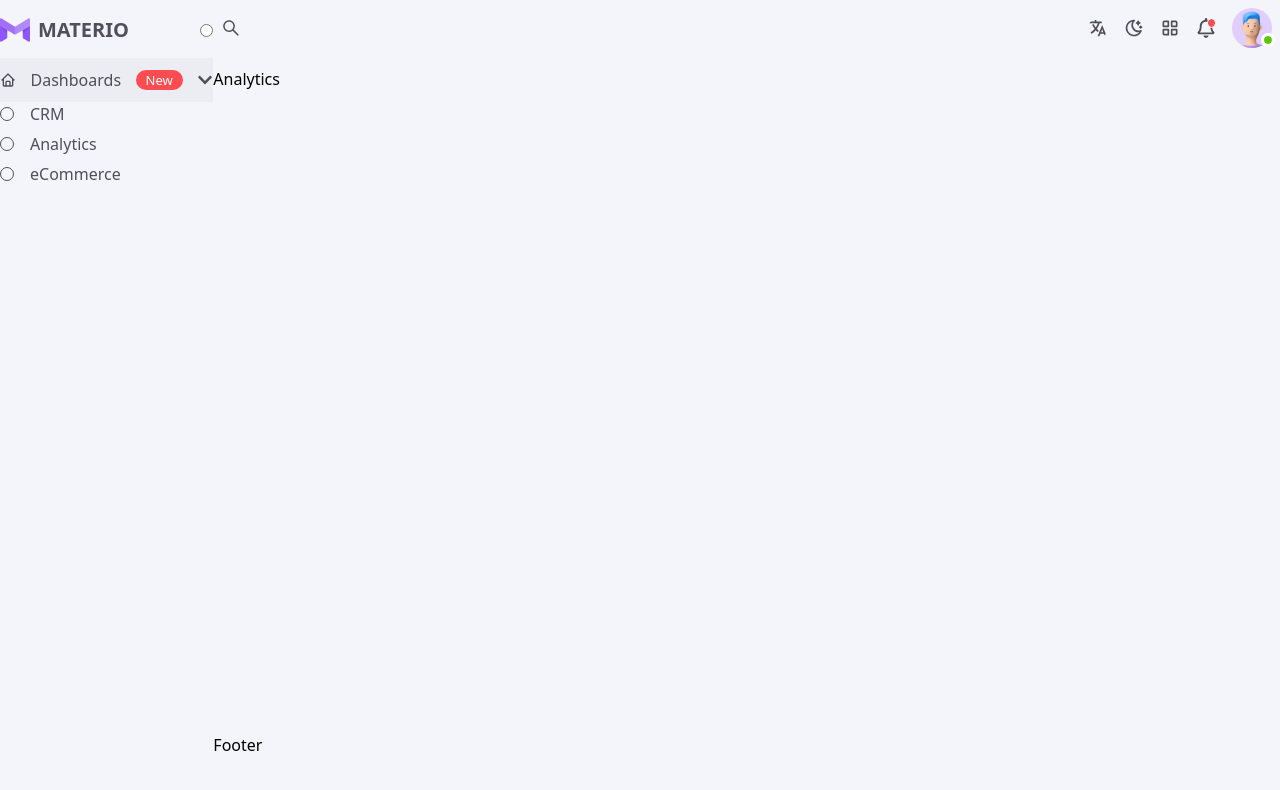
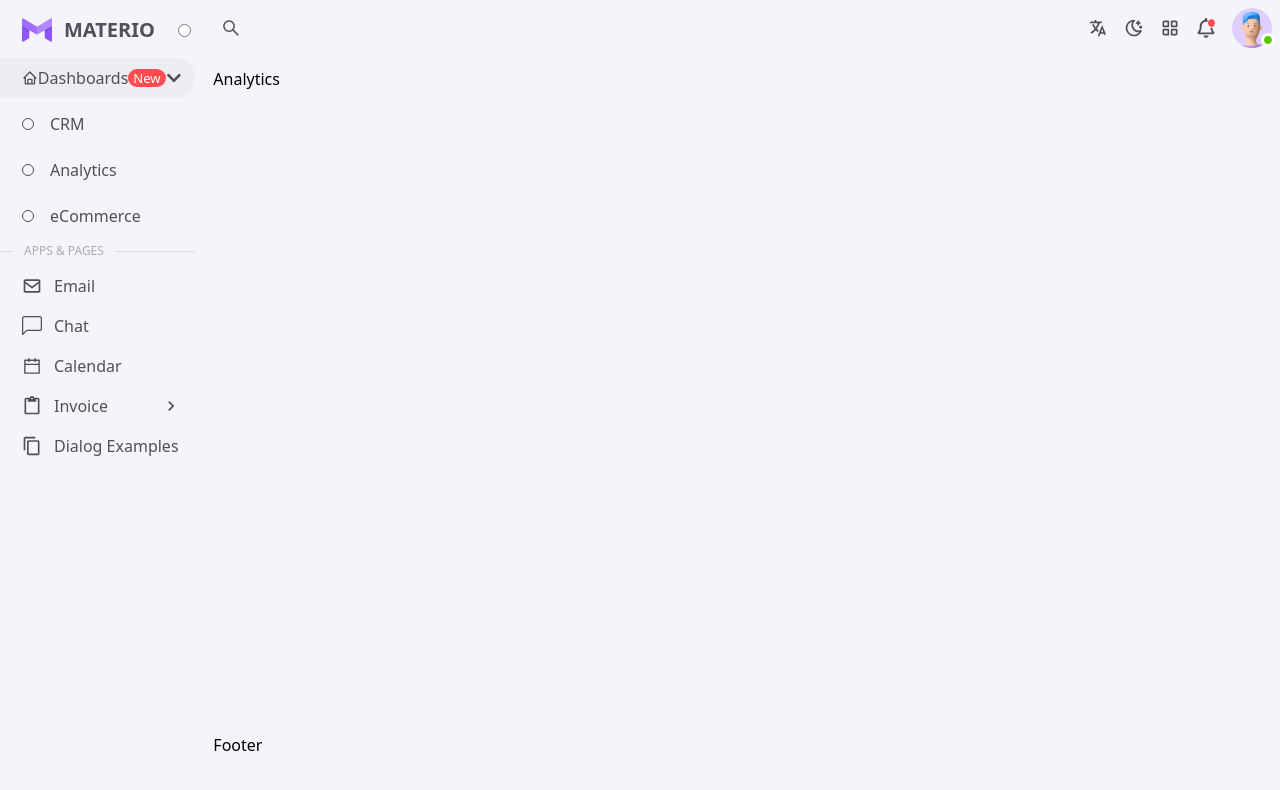
Before and after one commit to Ali503-7/Admin-Dashboard, a React (Vite) app: page / in a window 1280 px wide. Shown: the top 790 px of the page. Built offline with nearby package versions, Linux system fonts and the light colour scheme.

Commit message:
finech the apps and pages aside part

```diff
--- a/src/Layout/Dashbordlayout.jsx
+++ b/src/Layout/Dashbordlayout.jsx
@@ -2,7 +2,7 @@ import { Outlet } from "react-router-dom";
 import { useContext } from "react";
 import { ThemeContext } from "../App";
 import Nav from "../components/Nav/Nav";
-import Aside from '../components/Aside'
+import Aside from '../components/Aside/Aside'
 import Footer from "../components/Footer";
 
 const Dashbordlayout = () => {
--- a/src/components/Aside.jsx
+++ /dev/null
@@ -1,52 +0,0 @@
-import { useState } from "react";
-import { BiHome } from "react-icons/bi";
-import { FaChevronDown } from "react-icons/fa";
-import { Link } from "react-router-dom";
-import logo from "../assets/Imgs/Logo/Logo.png";
-
-const Aside = () => {
-  const [Dash, seDash] = useState(false);
-
-  return (
-    <div className="py-2 flex flex-col gap-[6px]">
-      <div className="flex flex-row justify-between items-center py-2">
-        <div className="flex flex-row gap-2 items-center">
-          <img src={logo} alt="Materio" />
-          <p className="text-Light-Text-Primary dark:text-Dark-Text-Primary font-semibold text-xl">
-            MATERIO
-          </p>
-        </div>
-        <input type="radio" name="" id="" />
-      </div>
-      <div className="Body1 text-Light-Text-Primary dark:text-Dark-Text-Primary">
-        <div
-          className="flex flex-row items-center justify-between cursor-pointer bg-Light-Action-Hover dark:bg-Dark-Action-Hover h-11"
-          onClick={() => seDash((prev) => !prev)}
-        >
-          <BiHome />
-          Dashboards{" "}
-          <span className="Chip text-Light-Contrast px-[10px] py-px rounded-2xl bg-Light-Main-Error dark:bg-Dark-Main-Error">
-            New
-          </span>
-          <FaChevronDown />
-        </div>
-        <ul className={`flex flex-col gap-[6px] ${Dash ? "" : ""}`}>
-          <Link className="flex flex-row items-center gap-4">
-            <div className="!w-[14px] !h-[14px] border border-Light-Text-Primary dark:border-Dark-Text-Primary rounded-full"></div>
-            CRM
-          </Link>
-          <Link className="flex flex-row items-center gap-4">
-            <div className="!w-[14px] !h-[14px] border border-Light-Text-Primary dark:border-Dark-Text-Primary rounded-full"></div>
-            Analytics
-          </Link>
-          <Link className="flex flex-row items-center gap-4">
-            <div className="!w-[14px] !h-[14px] border border-Light-Text-Primary dark:border-Dark-Text-Primary rounded-full"></div>
-            eCommerce
-          </Link>
-        </ul>
-      </div>
-    </div>
-  );
-};
-
-export default Aside;
--- /dev/null
+++ b/src/components/Aside/AppsLinst/Apps.jsx
@@ -0,0 +1,35 @@
+import { NavLink } from "react-router-dom";
+import { BiEnvelope } from "react-icons/bi";
+import { BsChatLeft } from "react-icons/bs";
+import { AiOutlineCalendar } from "react-icons/ai";
+import { MdContentCopy } from "react-icons/md"
+import Invoice from "./Invoice/Invoice";
+
+const Apps = () => {
+
+  return (
+    <div className="flex flex-col Body1 text-Light-Text-Primary dark:text-Dark-Text-Primary py-2">
+      <NavLink to="" className="NavLink !gap-3">
+        <BiEnvelope />
+        Email
+      </NavLink>
+      <NavLink to="" className="NavLink !gap-3">
+        <BsChatLeft />
+        Chat
+      </NavLink>
+      <NavLink to="" className="NavLink !gap-3">
+        <AiOutlineCalendar />
+        Calendar
+      </NavLink>
+      {/*  */}
+      <Invoice />
+      {/*  */}
+      <NavLink to="" className="NavLink !gap-3">
+        <MdContentCopy />
+        <p className="truncate">Dialog Examples</p>
+      </NavLink>
+    </div>
+  );
+};
+
+export default Apps;
--- /dev/null
+++ b/src/components/Aside/AppsLinst/Invoice/Invoice.jsx
@@ -0,0 +1,49 @@
+import { MdContentPaste, MdOutlineKeyboardArrowRight } from "react-icons/md";
+import { NavLink } from "react-router-dom";
+import { useState } from "react";
+
+const Invoice = () => {
+  const [invoice, setInvoice] = useState(false);
+
+  return (
+    <div className="cursor-pointer">
+      <div onClick={() => setInvoice(prev => !prev)} className="NavLink !gap-3 flex flex-row justify-between">
+        <div className="flex flex-row items-center gap-3">
+          <MdContentPaste />
+          Invoice
+        </div>
+        <MdOutlineKeyboardArrowRight className={
+            invoice
+              ? "rotate-90 transition-transform"
+              : "rotate-0 transition-transform"
+          } />
+      </div>
+      <ul className={`overflow-hidden transition-height ${invoice ? "h-[160px]" : "h-[0px]"}`}>
+        <li>
+          <NavLink className="NavLink">
+            <div className="circle"></div>
+            List
+          </NavLink>
+        </li>
+        <li>
+          <NavLink className="NavLink">
+            <div className="circle"></div>
+            Preview
+          </NavLink>
+        </li>
+        <li>
+          <NavLink className="NavLink">
+            <div className="circle"></div>
+            Edit
+          </NavLink>
+          <NavLink className="NavLink">
+            <div className="circle"></div>
+            Add
+          </NavLink>
+        </li>
+      </ul>
+    </div>
+  );
+}
+
+export default Invoice
--- /dev/null
+++ b/src/components/Aside/Aside.jsx
@@ -0,0 +1,36 @@
+import logo from "../../assets/Imgs/Logo/Logo.png";
+import Dashboards from "./Dashboards";
+import Apps from "./AppsLinst/Apps";
+
+const Divider = ({text}) => {
+  return (
+    <div className="relative z-10">
+      <div className="z-20 w-full h-px top-1/2 bg-Light-Other-Divider dark:bg-Dark-Other-Divider absolute"></div>
+      <p className="relative z-30 w-fit px-[10px] ml-[14px] Caption text-Light-Text-Disabled dark:text-Dark-Action-Disabled bg-Light-Other-Body_Background dark:bg-Dark-Other-Body_Background">{text}</p>
+    </div>
+  )
+}
+
+const Aside = () => {
+
+  return (
+    <div className="py-2 flex flex-col gap-[6px]">
+      <div className="flex flex-row justify-between items-center py-2 px-[22px]">
+        <div className="flex flex-row gap-3 items-center">
+          <img src={logo} alt="Materio" />
+          <p className="text-Light-Text-Primary dark:text-Dark-Text-Primary font-semibold text-xl">
+            MATERIO
+          </p>
+        </div>
+        <input type="radio" name="" id="" />
+      </div>
+      <div className="pr-[18px]">
+        <Dashboards />
+        <Divider text="APPS & PAGES" />
+        <Apps />
+      </div>
+    </div>
+  );
+};
+
+export default Aside;
--- /dev/null
+++ b/src/components/Aside/Dashboards.jsx
@@ -0,0 +1,50 @@
+import { useState } from "react";
+import { BiHome } from "react-icons/bi";
+import { FaChevronDown } from "react-icons/fa";
+import { NavLink } from "react-router-dom";
+
+const Dashboards = () => {
+  const [dash, setDash] = useState(true)
+
+  return (
+    <div className="Body1 text-Light-Text-Primary dark:text-Dark-Text-Primary">
+      <div
+        className="flex flex-row items-center justify-between cursor-pointer bg-Light-Action-Hover dark:bg-Dark-Action-Hover py-2 pr-[14px] pl-[22px] rounded-r-full mb-[6px]"
+        onClick={() => setDash((prev) => !prev)}
+      >
+        <BiHome />
+        Dashboards
+        <span className="Chip text-Light-Contrast px-[5px] rounded-2xl bg-Light-Main-Error dark:bg-Dark-Main-Error">
+          New
+        </span>
+        <FaChevronDown
+          className={
+            dash
+              ? "rotate-0 transition-transform"
+              : "-rotate-90 transition-transform"
+          }
+        />
+      </div>
+      <ul
+        className={`flex flex-col gap-[6px] mb-2 overflow-hidden transition-height ${
+          dash ? "!h-[132px]" : "!h-[0px] mb-[0px]"
+        }`}
+      >
+        <NavLink className="NavLink">
+          <div className="circle"></div>
+          CRM
+        </NavLink>
+        <NavLink className="NavLink">
+          <div className="circle"></div>
+          Analytics
+        </NavLink>
+        <NavLink className="NavLink">
+          <div className="circle"></div>
+          eCommerce
+        </NavLink>
+      </ul>
+    </div>
+  );
+};
+
+export default Dashboards;
--- a/src/index.scss
+++ b/src/index.scss
@@ -80,29 +80,15 @@
 .Toast {
   @apply text-[12px] leading-[20px] font-medium
 }
+.Caption {
+  @apply text-[12px] leading-[14px] font-normal
+}
 
 .icon {
   svg {
     @apply w-6 h-6
   }
 }
-
-      // backgroundImage: {
-      //   Custom: {
-      //     Primary:
-      //       "linear-gradient(0deg, rgba(255, 255, 255, 0.88), rgba(255, 255, 255, 0.88)), #9155FD;",
-      //     Secondary:
-      //       ";",
-      //     Info: "",
-      //     Success:
-      //       "",
-      //     Warning:
-      //       "",
-      //     Error:
-      //       "",
-      //     Menu_Active: "",
-      //   },
-      // },
 
 .Bg_Custom_primary {
   background: linear-gradient(0deg, rgba(255, 255, 255, 0.88), rgba(255, 255, 255, 0.88)), #9155FD;
@@ -129,3 +115,15 @@
 .Dark_Bg_Span {
   background: linear-gradient(0deg, rgba(49, 45, 75, 0.88), rgba(49, 45, 75, 0.88)), #9155FD;
 }
+
+.NavLink {
+  @apply flex flex-row items-center gap-4 py-2 pr-[14px] pl-[22px] rounded-r-full hover:bg-Light-Action-Hover dark:hover:bg-Dark-Action-Hover;
+
+  .circle {
+    @apply w-[12px] h-[12px] border border-Light-Text-Primary dark:border-Dark-Text-Primary rounded-full;
+  }
+
+  svg {
+    @apply w-5 h-5
+  }
+}
```
